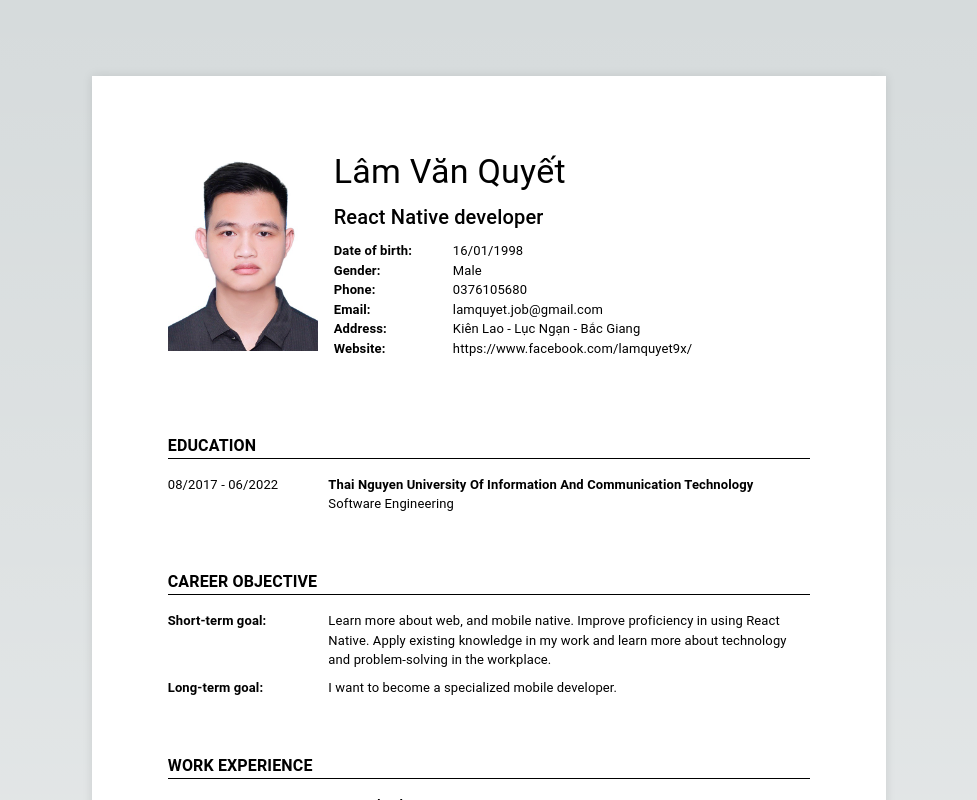
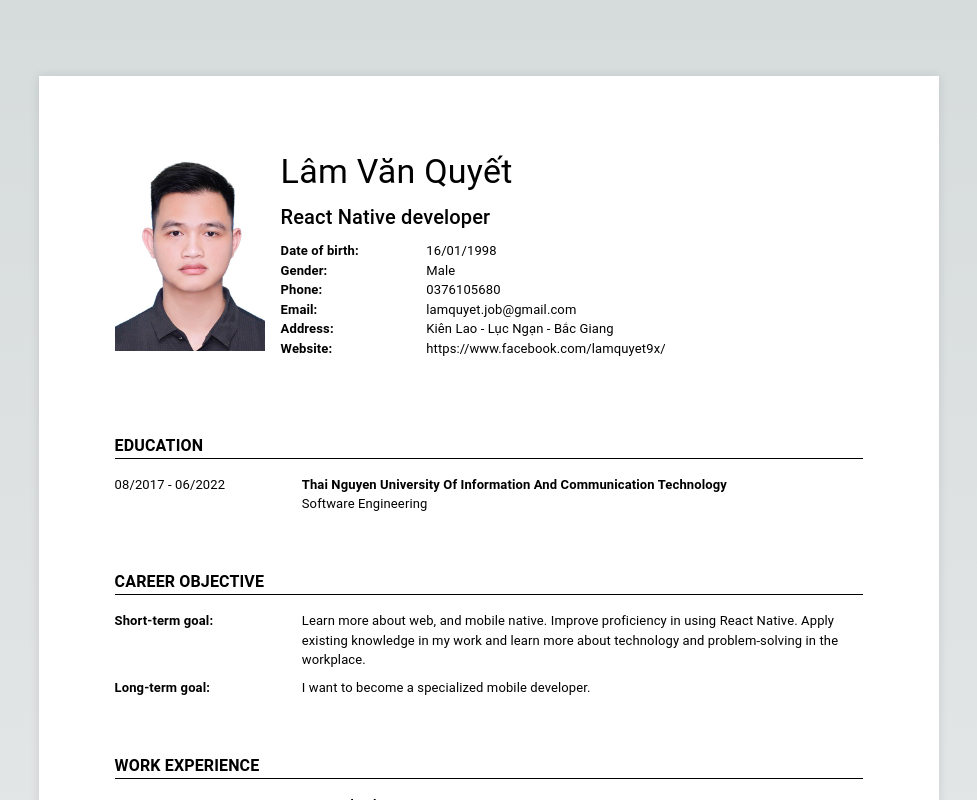
Before and after one commit to LamQuyet/LamQuyet.github.io, a Next.js app: page / in a window 1280 px wide. Shown: the top 800 px of the page, without its empty margins (151-1128 px from the left). Built offline with nearby package versions, Linux system fonts and the light colour scheme.

Commit message:
try edit maxWidth container

```diff
--- a/src/components/Layout.tsx
+++ b/src/components/Layout.tsx
@@ -8,7 +8,7 @@ const Layout = ({ children }: any) => {
     <Container
       maxWidth="md"
       style={{
-        width: "210mm",
+        // width: "210mm",
         background: "white",
         padding: "20mm",
         margin: "20mm auto",
```
